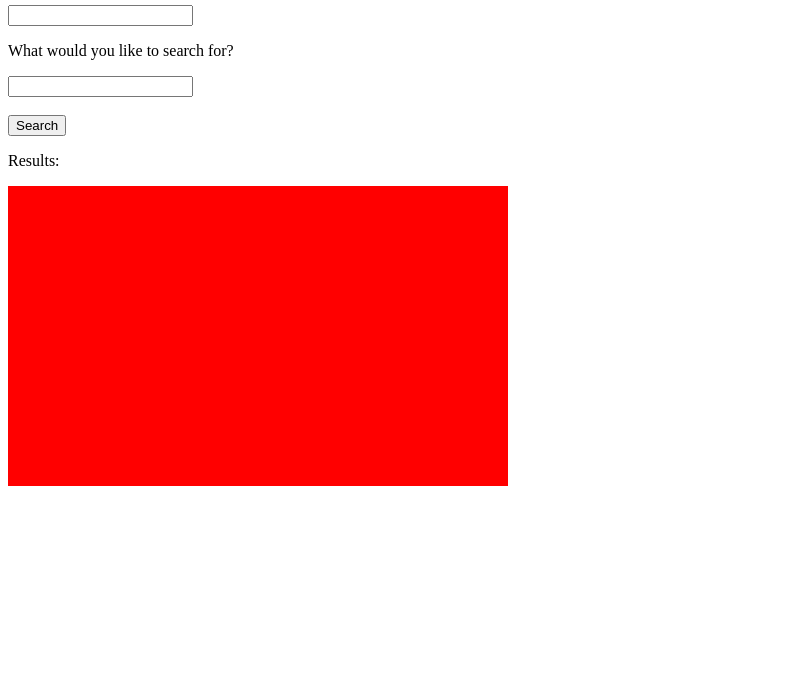
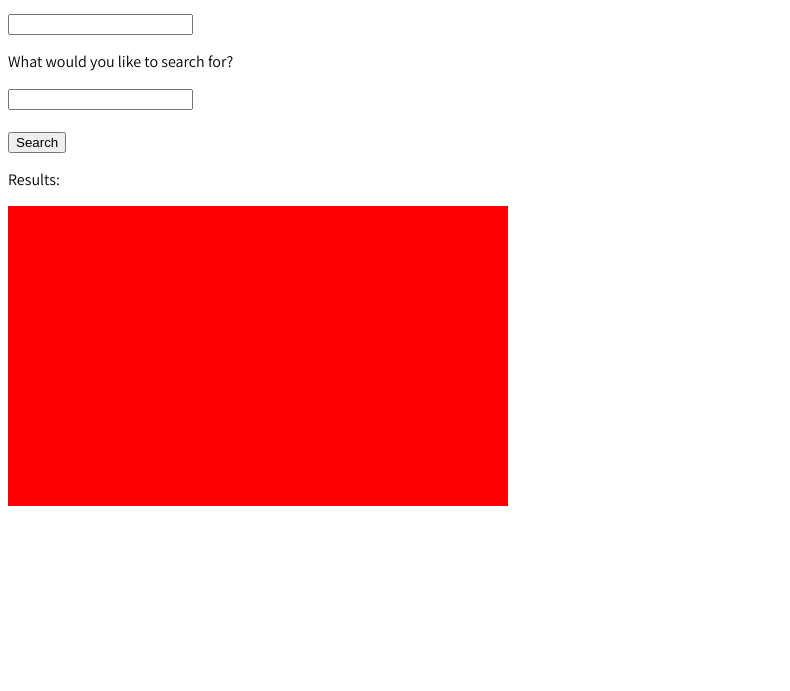
Before and after one commit to dewinterjack/AnySearch, a plain HTML site: page index.html in a window 1280 px wide. Shown: the part 109-800 px from the top of the page, without its empty margins (0-790 px from the left). Drawn offline with Linux system fonts and the light colour scheme.

Commit message:
Added custom Google Font, Assistant.

```diff
--- a/assets/style/anysearch.css
+++ b/assets/style/anysearch.css
@@ -1,3 +1,9 @@
+@import url('https://fonts.googleapis.com/css?family=Assistant');
+
+body{
+    font-family: 'Assistant';
+}
+
 #result{
     display:block;
     background-color: red;
```
